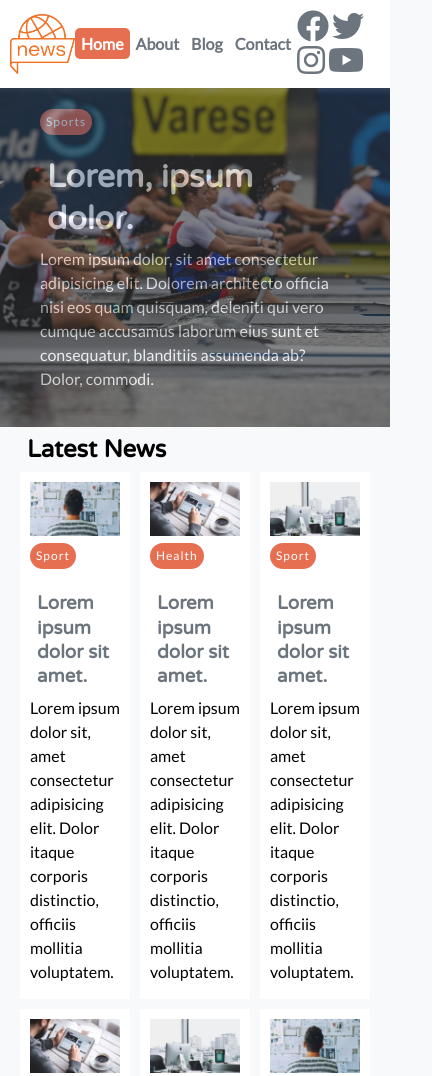
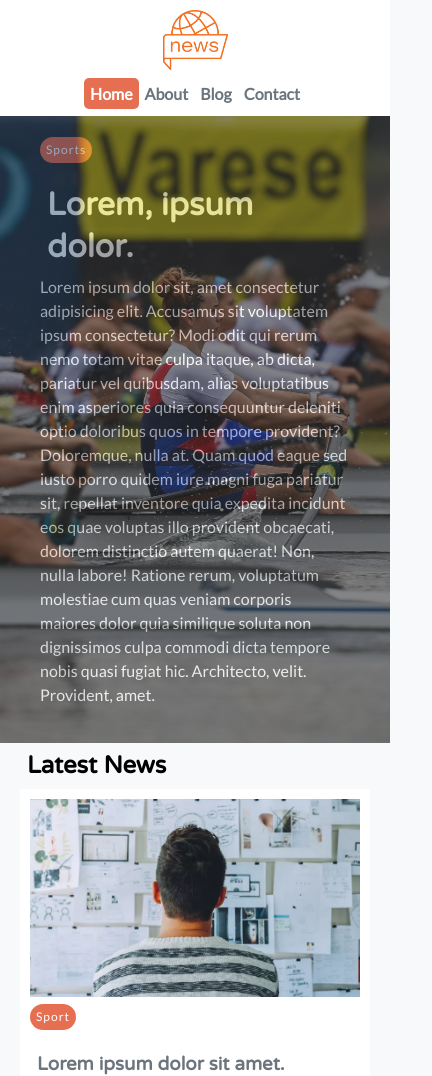
Before and after one commit to Zashi13/HTML-CSS, a plain HTML site: page New-site/index.html in a window 390 px wide. Shown: the top 1076 px of the page, 432 px wide, since content can reach past the window. Drawn offline with Linux system fonts and the light colour scheme.

Commit message:
responsive

```diff
--- a/New-site/article.html
+++ b/New-site/article.html
@@ -7,6 +7,7 @@
     <link rel="stylesheet" href="https://cdnjs.cloudflare.com/ajax/libs/font-awesome/5.9.0/css/all.min.css" integrity="sha512-q3eWabyZPc1XTCmF+8/LuE1ozpg5xxn7iO89yfSOd5/oKvyqLngoNGsx8jq92Y8eXJ/IRxQbEC+FGSYxtk2oiw==" crossorigin="anonymous" referrerpolicy="no-referrer" />
     <link href="https://fonts.googleapis.com/css2?family=Lato&family=Varela+Round&display=swap" rel="stylesheet">
     <link rel="stylesheet" href="css/style.css">
+    <link rel="stylesheet" media="screen and (max-width:768px)" href="css/mobil.css">
     <title>News Site</title>
 </head>
 <body>
--- /dev/null
+++ b/New-site/css/mobil.css
@@ -0,0 +1,38 @@
+#main-nav .social-icons {
+    display: none;
+}
+
+#main-nav .container {
+    grid-template-columns: 1fr;
+    gap: 1.2rem;
+}
+
+#main-nav ul, #main-nav img {
+    justify-self: center;
+}
+
+#main-articles .articles-container {
+    grid-template-columns: repeat(2, 1fr);
+}
+
+@media (max-width: 600px) {
+    #header .header-conrainer,
+    #main-articles .articles-container,
+    #main-footer .footer-container {
+        grid-template-columns: 1fr;
+    }
+
+    #main-footer .footer-container > *:last-child {
+        grid-column: 1;
+    }
+
+    #main-footer .footer-container > * {
+        border-bottom: 1px dotted #444 ;
+        padding-bottom: 1rem;
+    }
+
+    .page-container {
+        grid-template-columns: 1fr;
+    }
+
+}
--- a/New-site/css/style.css
+++ b/New-site/css/style.css
@@ -256,7 +256,7 @@ p {
 }
 
 #header::before {
-    content:" ";
+    content:'';
     background: url("../img/rowing.jpeg") no-repeat center center/cover;
     position: absolute;
     top: 0;
@@ -280,7 +280,7 @@ p {
 }
 
 
-/* artickles */
+/* articles */
 
 #main-articles .articles-container {
     display: grid;
--- a/New-site/index.html
+++ b/New-site/index.html
@@ -7,6 +7,7 @@
     <link rel="stylesheet" href="https://cdnjs.cloudflare.com/ajax/libs/font-awesome/5.9.0/css/all.min.css" integrity="sha512-q3eWabyZPc1XTCmF+8/LuE1ozpg5xxn7iO89yfSOd5/oKvyqLngoNGsx8jq92Y8eXJ/IRxQbEC+FGSYxtk2oiw==" crossorigin="anonymous" referrerpolicy="no-referrer" />
     <link href="https://fonts.googleapis.com/css2?family=Lato&family=Varela+Round&display=swap" rel="stylesheet">
     <link rel="stylesheet" href="css/style.css">
+    <link rel="stylesheet" media="screen and (max-width:768px)" href="css/mobil.css">
     <title>News Site</title>
 </head>
 <body>
@@ -34,7 +35,7 @@
             <div class="header-content">
                 <div class="category bg-primary">Sports</div>
                 <h1>Lorem, ipsum dolor.</h1>
-                <p class="mb-4"> Lorem ipsum dolor, sit amet consectetur adipisicing elit. Dolorem architecto officia nisi eos quam quisquam, deleniti qui vero cumque accusamus laborum eius sunt et consequatur, blanditiis assumenda ab? Dolor, commodi.</p>
+                <p class="mb-4"> Lorem ipsum dolor sit, amet consectetur adipisicing elit. Accusamus sit voluptatem ipsum consectetur? Modi odit qui rerum nemo totam vitae culpa itaque, ab dicta, pariatur vel quibusdam, alias voluptatibus enim asperiores quia consequuntur deleniti optio doloribus quos in tempore provident? Doloremque, nulla at. Quam quod eaque sed iusto porro quidem iure magni fuga pariatur sit, repellat inventore quia expedita incidunt eos quae voluptas illo provident obcaecati, dolorem distinctio autem quaerat! Non, nulla labore! Ratione rerum, voluptatum molestiae cum quas veniam corporis maiores dolor quia similique soluta non dignissimos culpa commodi dicta tempore nobis quasi fugiat hic. Architecto, velit. Provident, amet.</p>
 
             </div>
         </div>
```
